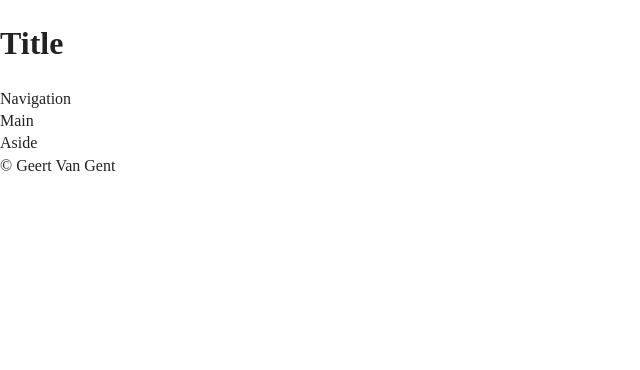
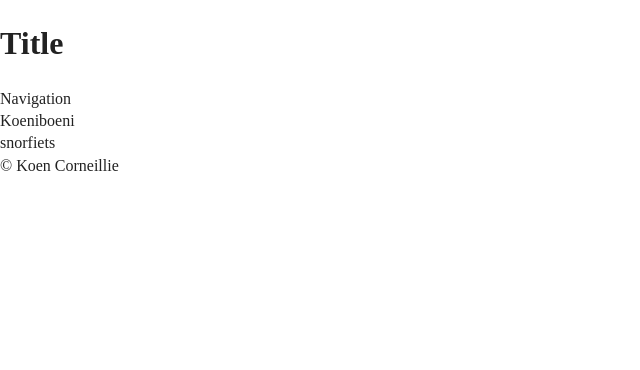
Before and after one commit to geertvangent/webdev2018, a PHP site: page / in a window 1280 px wide. Shown: the top 370 px of the page, without its empty margins (0-640 px from the left). Run offline with PHP 8.4, Linux system fonts and the light colour scheme; some libraries are stand-ins or nearby versions.

Commit message:
notities 17/03

```diff
--- a/index.php
+++ b/index.php
@@ -1,4 +1,4 @@
-<? include 'pages/pagebuilder.php' ?>
+<?php include 'pages/pagebuilder.php' ?>
 <!doctype html>
 <html class="no-js" lang="">
     <head>
@@ -23,16 +23,16 @@
         <!-- Add your site or application content here -->
 
         <header>
-            <h1><? PageBuilder::showTitle(); ?></h1>
+            <h1><?php PageBuilder::showTitle(); ?></h1>
             <nav>
-                <?
+                <?php
                     PageBuilder::showNav();
                 ?>
             </nav>
         </header>
 
         <main>
-            <?
+            <?php
                 PageBuilder::showMain();
             ?>
 
@@ -40,7 +40,7 @@
         </main>
 
         <aside>
-            <?
+            <?php
                 PageBuilder::showAside();
             ?>
 
--- a/pages/pagebuilder.php
+++ b/pages/pagebuilder.php
@@ -6,9 +6,13 @@
  * Time: 10:03
  */
 
- abstract class PageBuilder{
+ /*abstract*/ class PageBuilder{
 
      public $id = 0;
+
+     /*public function __construct(){
+
+     }*/
 
      static function showTitle(){
          echo "Title";
@@ -19,19 +23,36 @@
      }
 
      static function showMain(){
-         echo "Main";
+         echo "Koeniboeni";
      }
 
      static function showAside(){
-         echo "Aside";
+         echo "snorfiets";
      }
 
      static function showFooter(){
-            echo "&copy; Geert Van Gent";
+            echo "&copy; Koen Corneillie";
+        }
+/*
+    //klasse is het grondplan voor het maken van een object
+     //single line comments
+     /*Multi line comments
+    class NewClass{
+         const SUPERHERO = "Philippe";
+         private $necessaryData;
+
+         //Constructor is de fundering van het huis
+        function __consttruct($data){
+            //altijd een dollar voor een this
+            //geen dollar voor necessarydataz want variabele
+            $this->necessaryData;
         }
 
-
-
+         function canFly(){
+             echo "Tjilp";
+         }
+ }
+*/
 
 
  };
```
